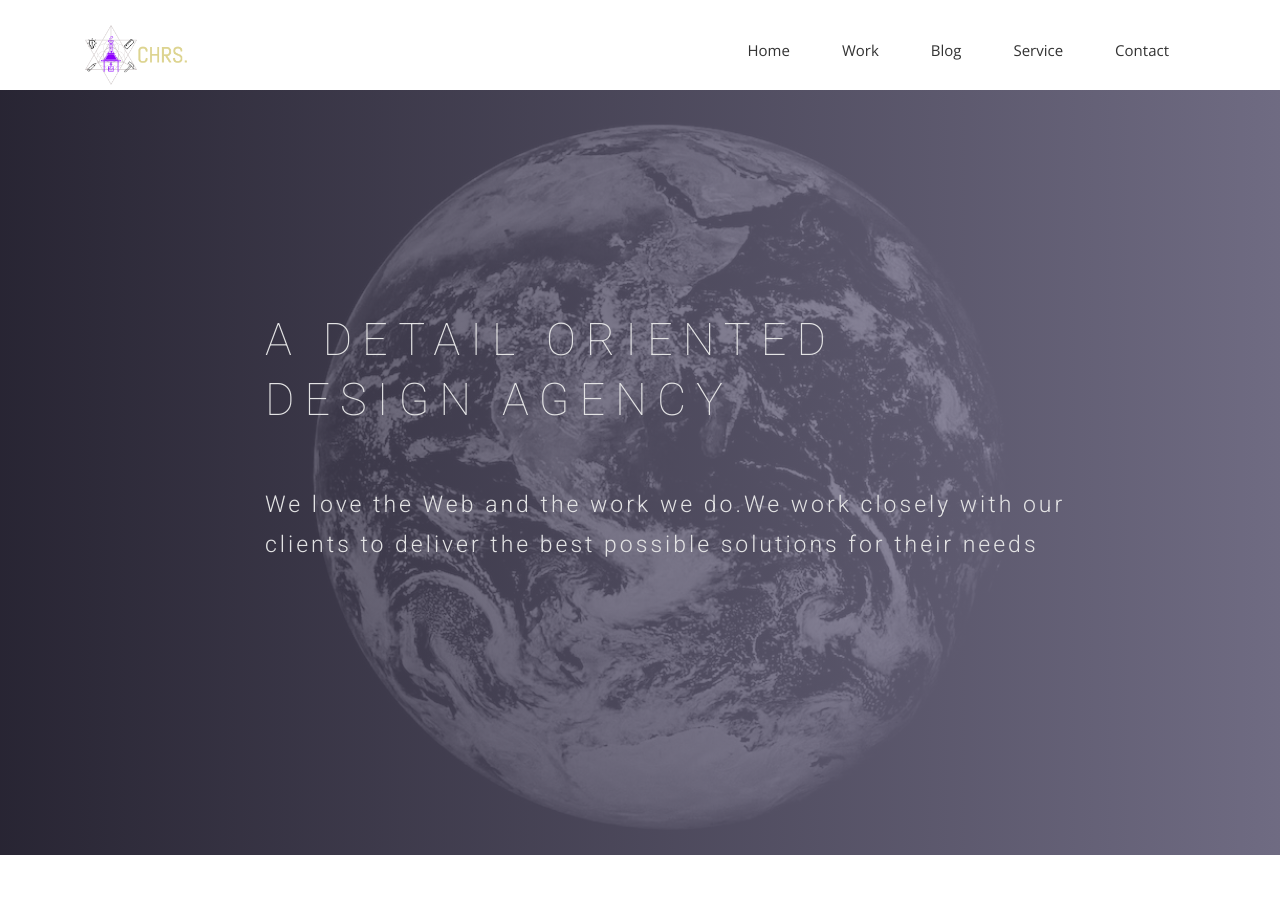
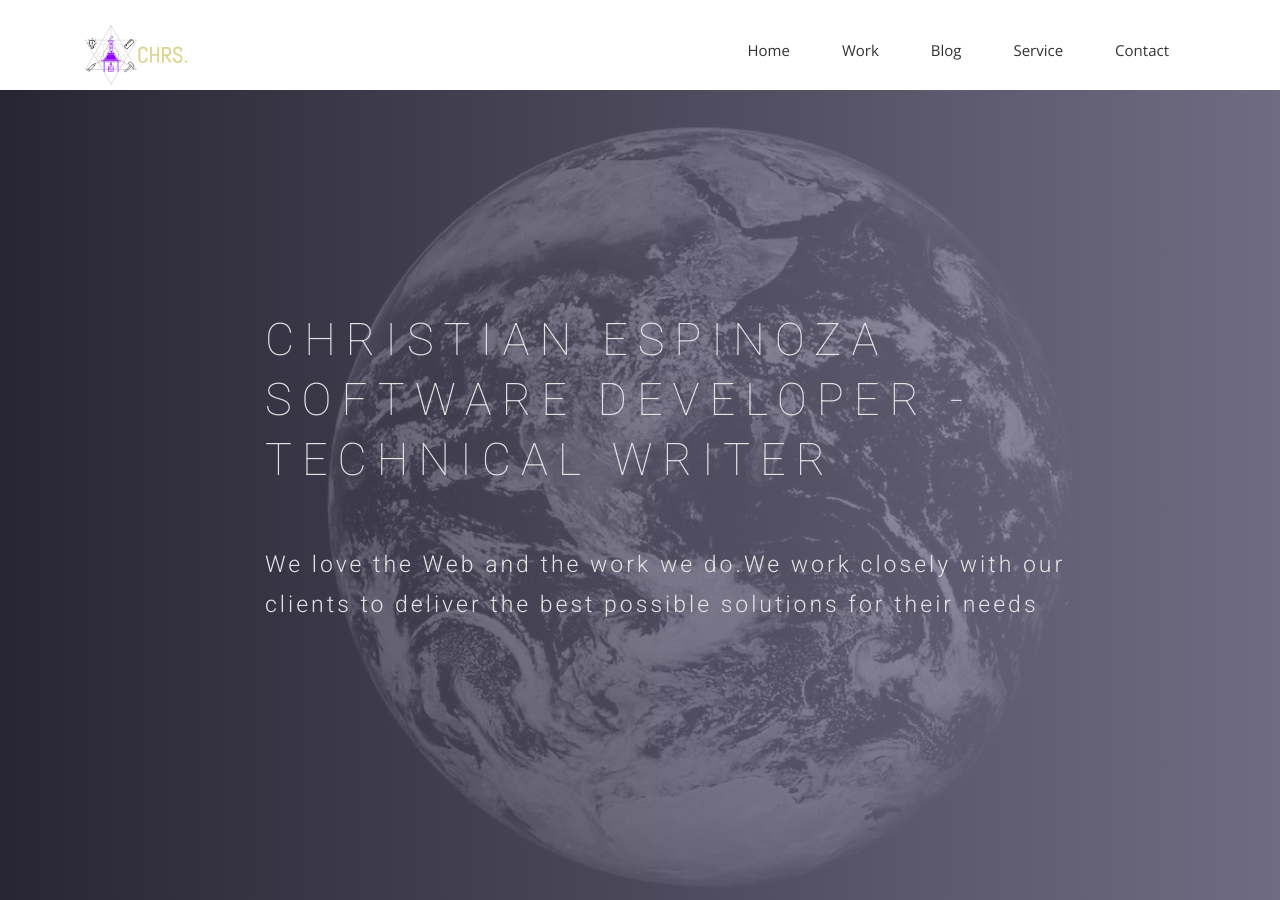
Before and after one commit to Kingslayyerr/Kingslayyerr.github.io, a Jekyll site: the page built from index.html, in a window 1280 px wide and 900 px high. Built offline with Jekyll 4.4.1, drawn with Linux system fonts in a browser that asks for light colours; nearby versions of some CDN libraries; some web fonts are replaced.

Commit message:
customized index.html

```diff
--- a/index.html
+++ b/index.html
@@ -10,7 +10,7 @@ permalink: /
     <div class="row">
       <div class="col-md-10 col-md-offset-2">
         <div class="block">
-          <h1 class="animated fadeInUp">A DETAIL ORIENTED <br> DESIGN AGENCY</h1>
+          <h1 class="animated fadeInUp">CHRISTIAN ESPINOZA <br> SOFTWARE DEVELOPER - TECHNICAL WRITER </h1>
           <p class="animated fadeInUp">We love the Web and the work we do.We work closely with our </br> clients to deliver the best possible solutions for their needs</p>
         </div>
       </div>
```
